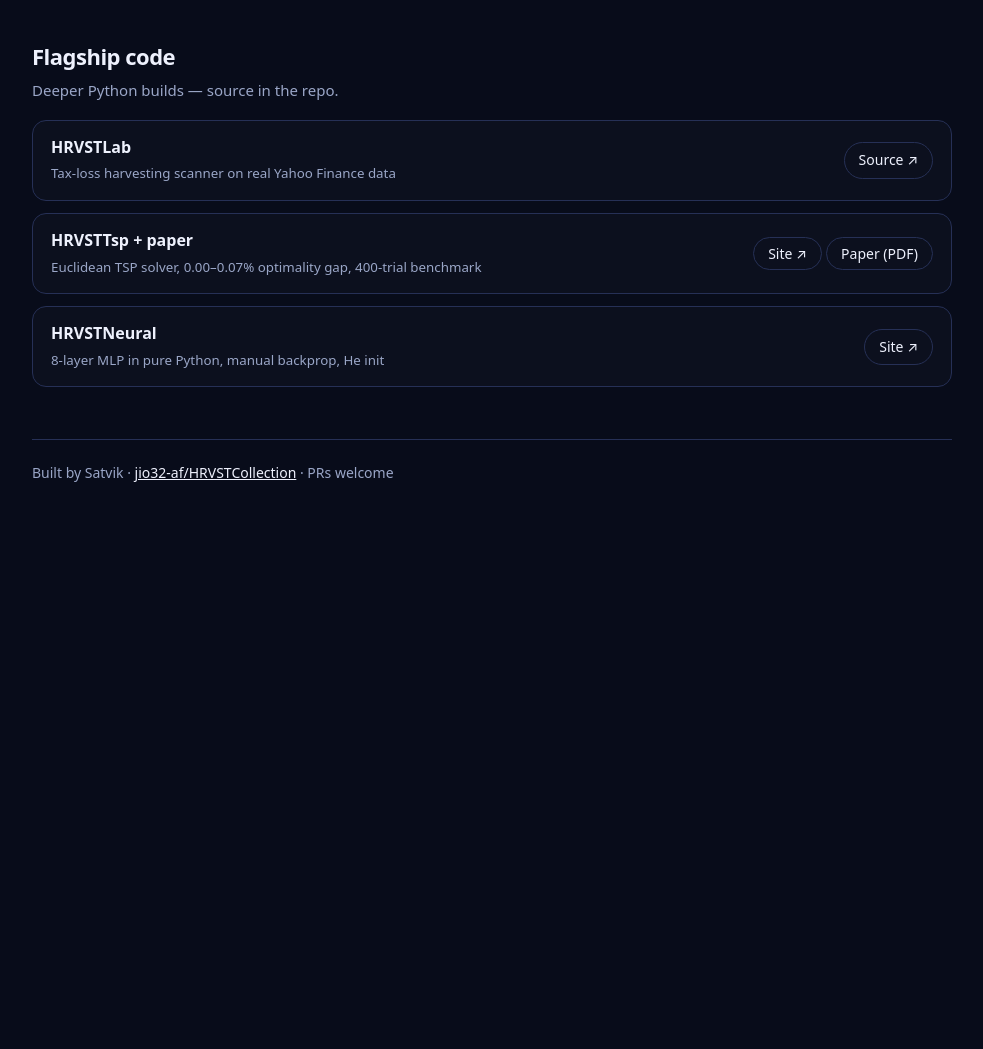
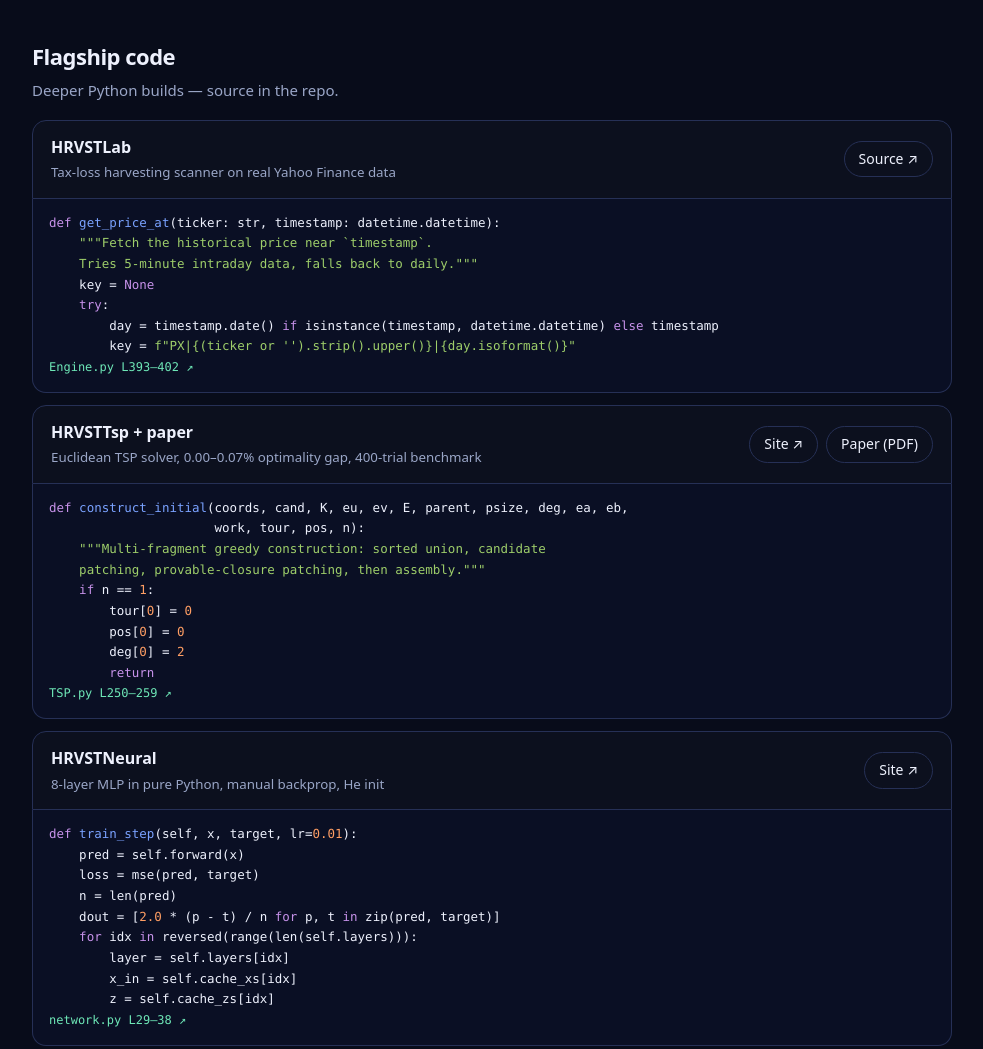
Before and after one commit to jio32-af/HRVSTCollection, a plain HTML site: page index.html in a window 1280 px wide. Shown: the part 1118-2167 px from the top of the page, without its empty margins (148-1131 px from the left). Before the commit the page ends 1643 px from the top, so only its background shows below. Drawn offline with Linux system fonts and the light colour scheme.

Commit message:
Repo overhaul: README sections, CI, Pages polish, source-math links
- README: playground + Streamlit links on top, Features/Tech Stack/
  Install/Usage/Structure/Contributing/License sections
- Add root requirements.txt, CONTRIBUTING.md, .github/workflows/ci.yml
- Landing: spacing fixes, Peek Under the Hood previews for Lab/Tsp/Neural
- All 5 demos: floating View Source Math button to exact blob lines

```diff
--- a/index.html
+++ b/index.html
@@ -32,9 +32,9 @@ section{padding:36px 0 8px}h2{font-size:22px;letter-spacing:-.5px;margin:0 0 4px
 .tags{display:flex;gap:6px;flex-wrap:wrap;margin-top:4px}
 .tags i{font-style:normal;font-size:12px;color:var(--mut);border:1px solid var(--line);border-radius:999px;padding:2px 10px}
 .go{margin-top:10px;font-size:14px;color:var(--acc)}
-.rows{display:grid;gap:12px}
+.rows{display:grid;gap:12px}.flag .row{border-radius:14px 14px 0 0}.peek{margin:0;border:1px solid var(--line);border-top:0;border-radius:0 0 14px 14px;background:#0a0f24;padding:14px 16px;overflow:auto;font-size:12.5px;line-height:1.65;font-family:ui-monospace,SFMono-Regular,Menlo,monospace}.peek .k{color:#c792ea}.peek .s{color:#9ece6a}.peek .c{color:#5b6b94}.peek .f{color:#7aa2ff}.peek .n{color:#ff9e64}.peek a{color:var(--acc);font-size:12px;text-decoration:none}
 .row{display:flex;justify-content:space-between;align-items:center;gap:12px;border:1px solid var(--line);border-radius:14px;padding:14px 18px;background:#ffffff04;flex-wrap:wrap}
-.row div{min-width:200px}.row b{display:block}.row small{color:var(--mut)}
+.row div{min-width:200px}.row b{display:block}.row small{display:block;color:var(--mut);margin-top:2px}.row span.links{display:flex;gap:8px;flex-wrap:wrap}
 .row a{color:var(--txt);text-decoration:none;font-size:14px;border:1px solid var(--line);border-radius:999px;padding:6px 14px;white-space:nowrap}
 .row a:hover{border-color:var(--acc)}
 footer{border-top:1px solid var(--line);margin-top:44px;padding:22px 0 40px;color:var(--mut);font-size:14px}
@@ -49,9 +49,9 @@ footer a{color:var(--txt)}
 <h1>Play with <em>real simulations</em>,<br>not screenshots.</h1>
 <p class="sub">Five interactive demos run entirely in your browser, plus three Python flagships including a tax-loss harvester, a neural net with hand-written backprop, and a TSP solver with a published benchmark paper.</p>
 <div class="stats">
-<div class="stat"><b>8</b>projects</div>
-<div class="stat"><b>5</b>live demos</div>
-<div class="stat"><b>1</b>research paper</div>
+<div class="stat"><b>8</b> projects</div>
+<div class="stat"><b>5</b> live demos</div>
+<div class="stat"><b>1</b> research paper</div>
 </div>
 </div>
 </div></div>
@@ -60,20 +60,45 @@ footer a{color:var(--txt)}
 <h2>Live demos</h2>
 <p class="sec-sub">Click any card — no install, no setup.</p>
 <div class="grid">
-<a class="card" href="HRVSTWave/"><div class="icon">🌊</div><h3>HRVSTWave</h3><p>Watch waves ripple, reflect, and interfere on a real 2D physics grid.</p><div class="tags"><i>FDTD</i><i>physics</i></div><div class="go">Open demo →</div></a>
-<a class="card" href="HRVSTGraph/"><div class="icon">🧭</div><h3>HRVSTGraph</h3><p>Race A* against Dijkstra and Greedy through the same maze.</p><div class="tags"><i>A*</i><i>algorithms</i></div><div class="go">Open demo →</div></a>
-<a class="card" href="HRVSTSim/"><div class="icon">🪐</div><h3>HRVSTSim</h3><p>Flings hundreds of bodies around with Barnes–Hut gravity.</p><div class="tags"><i>O(N log N)</i><i>N-body</i></div><div class="go">Open demo →</div></a>
-<a class="card" href="HRVSTCompress/"><div class="icon">🗜️</div><h3>HRVSTCompress</h3><p>Type text, see Huffman and LZW squeeze it byte by byte.</p><div class="tags"><i>Huffman</i><i>LZW</i></div><div class="go">Open demo →</div></a>
-<a class="card" href="HRVSTDraw/HRVSTDraw.html"><div class="icon">✏️</div><h3>HRVSTDraw</h3><p>Draw anything and watch Fourier epicycles reconstruct it.</p><div class="tags"><i>DFT</i><i>epicycles</i></div><div class="go">Open demo →</div></a>
+<a class="card" href="HRVSTWave/"><div class="icon">🌊</div><h3>HRVSTWave</h3><p>Watch waves ripple, reflect, and interfere on a real 2D physics grid.</p><div class="tags"><i>FDTD</i> <i>physics</i></div><div class="go">Open demo →</div></a>
+<a class="card" href="HRVSTGraph/"><div class="icon">🧭</div><h3>HRVSTGraph</h3><p>Race A* against Dijkstra and Greedy through the same maze.</p><div class="tags"><i>A*</i> <i>algorithms</i></div><div class="go">Open demo →</div></a>
+<a class="card" href="HRVSTSim/"><div class="icon">🪐</div><h3>HRVSTSim</h3><p>Flings hundreds of bodies around with Barnes–Hut gravity.</p><div class="tags"><i>O(N log N)</i> <i>N-body</i></div><div class="go">Open demo →</div></a>
+<a class="card" href="HRVSTCompress/"><div class="icon">🗜️</div><h3>HRVSTCompress</h3><p>Type text, see Huffman and LZW squeeze it byte by byte.</p><div class="tags"><i>Huffman</i> <i>LZW</i></div><div class="go">Open demo →</div></a>
+<a class="card" href="HRVSTDraw/HRVSTDraw.html"><div class="icon">✏️</div><h3>HRVSTDraw</h3><p>Draw anything and watch Fourier epicycles reconstruct it.</p><div class="tags"><i>DFT</i> <i>epicycles</i></div><div class="go">Open demo →</div></a>
 </div>
 </section>
 <section>
 <h2>Flagship code</h2>
 <p class="sec-sub">Deeper Python builds — source in the repo.</p>
 <div class="rows">
-<div class="row"><div><b>HRVSTLab</b><small>Tax-loss harvesting scanner on real Yahoo Finance data</small></div><a href="https://github.com/jio32-af/HRVSTCollection/tree/main/HrvstLab">Source ↗</a></div>
-<div class="row"><div><b>HRVSTTsp + paper</b><small>Euclidean TSP solver, 0.00–0.07% optimality gap, 400-trial benchmark</small></div><span><a href="HRVSTTsp/">Site ↗</a> <a href="HRVSTTsp/HRVST_TSP_Benchmark_Paper.pdf">Paper (PDF)</a></span></div>
-<div class="row"><div><b>HRVSTNeural</b><small>8-layer MLP in pure Python, manual backprop, He init</small></div><a href="HRVSTNeural/">Site ↗</a></div>
+<div class="flag"><div class="row"><div><b>HRVSTLab</b> <small>Tax-loss harvesting scanner on real Yahoo Finance data</small></div><a href="https://github.com/jio32-af/HRVSTCollection/tree/main/HrvstLab">Source ↗</a></div><pre class="peek"><span class="k">def</span> <span class="f">get_price_at</span>(ticker: str, timestamp: datetime.datetime):
+    <span class="s">"""Fetch the historical price near `timestamp`.
+    Tries 5-minute intraday data, falls back to daily."""</span>
+    key = <span class="k">None</span>
+    <span class="k">try</span>:
+        day = timestamp.date() <span class="k">if</span> isinstance(timestamp, datetime.datetime) <span class="k">else</span> timestamp
+        key = <span class="s">f"PX|{(ticker or '').strip().upper()}|{day.isoformat()}"</span>
+<a href="https://github.com/jio32-af/HRVSTCollection/blob/main/HrvstLab/Engine.py#L393-L402">Engine.py L393–402 ↗</a></pre></div>
+<div class="flag"><div class="row"><div><b>HRVSTTsp + paper</b> <small>Euclidean TSP solver, 0.00–0.07% optimality gap, 400-trial benchmark</small></div><span class="links"><a href="HRVSTTsp/">Site ↗</a> <a href="HRVSTTsp/HRVST_TSP_Benchmark_Paper.pdf">Paper (PDF)</a></span></div><pre class="peek"><span class="k">def</span> <span class="f">construct_initial</span>(coords, cand, K, eu, ev, E, parent, psize, deg, ea, eb,
+                      work, tour, pos, n):
+    <span class="s">"""Multi-fragment greedy construction: sorted union, candidate
+    patching, provable-closure patching, then assembly."""</span>
+    <span class="k">if</span> n == <span class="n">1</span>:
+        tour[<span class="n">0</span>] = <span class="n">0</span>
+        pos[<span class="n">0</span>] = <span class="n">0</span>
+        deg[<span class="n">0</span>] = <span class="n">2</span>
+        <span class="k">return</span>
+<a href="https://github.com/jio32-af/HRVSTCollection/blob/main/HRVSTTsp/TSP.py#L250-L259">TSP.py L250–259 ↗</a></pre></div>
+<div class="flag"><div class="row"><div><b>HRVSTNeural</b> <small>8-layer MLP in pure Python, manual backprop, He init</small></div><a href="HRVSTNeural/">Site ↗</a></div><pre class="peek"><span class="k">def</span> <span class="f">train_step</span>(self, x, target, lr=<span class="n">0.01</span>):
+    pred = self.forward(x)
+    loss = mse(pred, target)
+    n = len(pred)
+    dout = [<span class="n">2.0</span> * (p - t) / n <span class="k">for</span> p, t <span class="k">in</span> zip(pred, target)]
+    <span class="k">for</span> idx <span class="k">in</span> reversed(range(len(self.layers))):
+        layer = self.layers[idx]
+        x_in = self.cache_xs[idx]
+        z = self.cache_zs[idx]
+<a href="https://github.com/jio32-af/HRVSTCollection/blob/main/HRVSTNeural/network.py#L29-L38">network.py L29–38 ↗</a></pre></div>
 </div>
 </section>
 <footer>Built by Satvik · <a href="https://github.com/jio32-af/HRVSTCollection">jio32-af/HRVSTCollection</a> · PRs welcome</footer>
```
Also changed, not shown: HRVSTCompress/index.html (+2 -0 lines), HRVSTDraw/HRVSTDraw.html (+2 -0 lines), HRVSTGraph/index.html (+2 -0 lines), HRVSTSim/index.html (+2 -0 lines), HRVSTWave/index.html (+2 -0 lines), requirements.txt (added), 3 other files.
